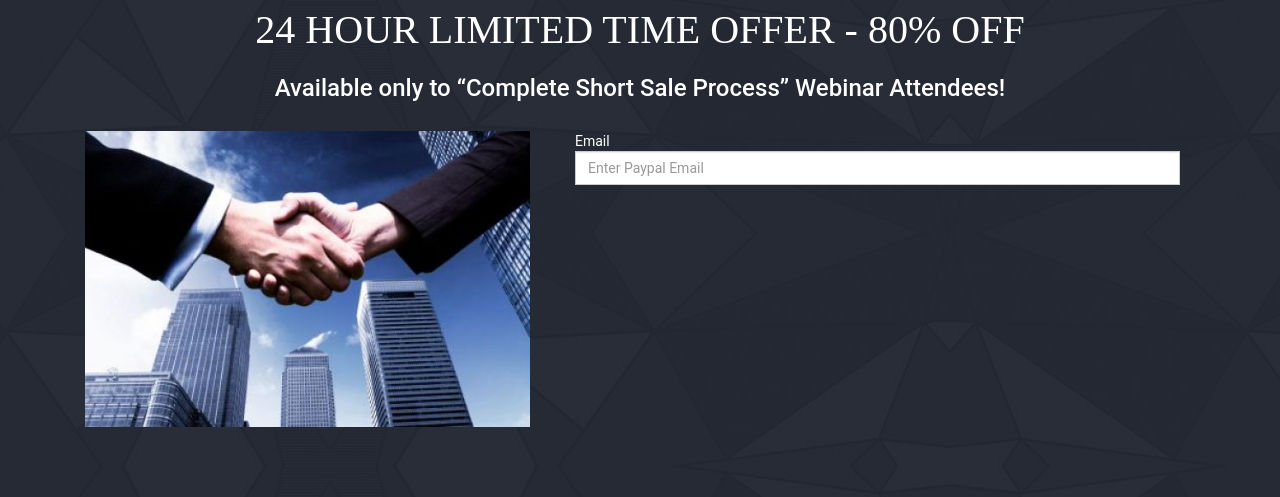
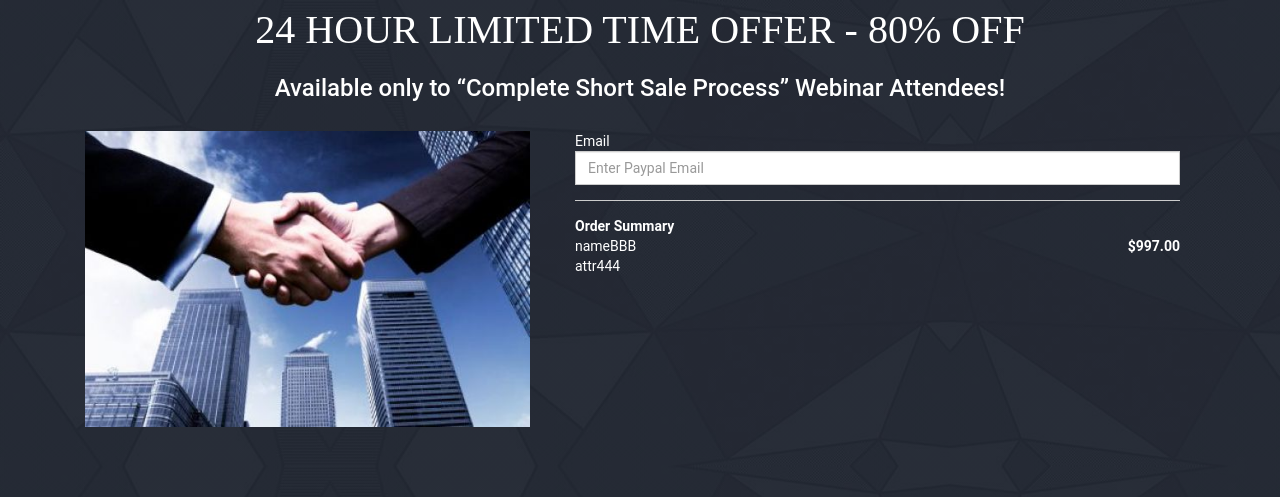
Before and after one commit to Alfeugeniomedia/Website, a Django app: page /webinarpackage in a window 1280 px wide. Shown: the part 181-678 px from the top of the page. Run offline with Django 3.2, Linux system fonts and the light colour scheme; some libraries are stand-ins or nearby versions; some web fonts are replaced.

Commit message:
webinarpackage Page Updated

```diff
--- a/templates/webinarpackage.html
+++ b/templates/webinarpackage.html
@@ -10,8 +10,11 @@
 	<link href="{% static 'css/bootstrap.min.css' %}" rel="stylesheet">
 	<link href="{% static 'css/font-awesome.min.css' %}" rel="stylesheet">
 	<link href="{% static 'css/fullcalendar.min.css' %}" rel="stylesheet" />
-	<link href="{% static 'css/style.css' %}" rel="stylesheet">
     <script src="https://www.paypalobjects.com/api/checkout.js"></script>
+    <link href="{% static 'css/style.css' %}" rel="stylesheet">
+
+
+
 </head>
 
 <body>
@@ -140,7 +143,20 @@
 							<input type="email" class="form-control" placeholder="Enter Paypal Email">
 						</div>
 
-						<div class="col-md-12 form-group" id="paypal-button-container" name="paypal-button-container">
+                        <div class="col-md-12 form-group">
+							<div class="border-gray"></div>
+							<div class="order-sum">Order Summary</div>
+
+							<div class="col-md-6 nopadding form-group">nameBBB <br> attr444</div>
+							<div class="col-md-6 nopadding form-group text-right">
+								<strong>$997.00</strong>
+							</div>
+							<div class="clearfix"></div>
+
+							<div id="paypal-button-container" name="paypal-button-container" style="width: 100% !important"></div>
+						</div>
+
+						<div class="col-md-12 form-group"  id="paypal-button-container" name="paypal-button-container">
 
 							<!--<button class="btn btn-success btn-block" style="font-size: 18px">
 								<strong>Pay $997.00</strong>
@@ -374,5 +390,9 @@
 
 </script>
 
+<style>
+
+    </style>
+
 </body>
 </html>
```
Also changed, not shown: 1 other file.
